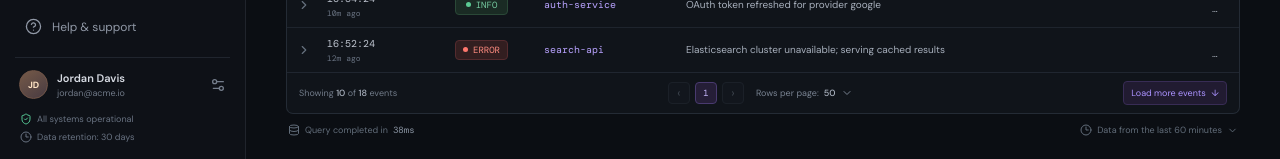
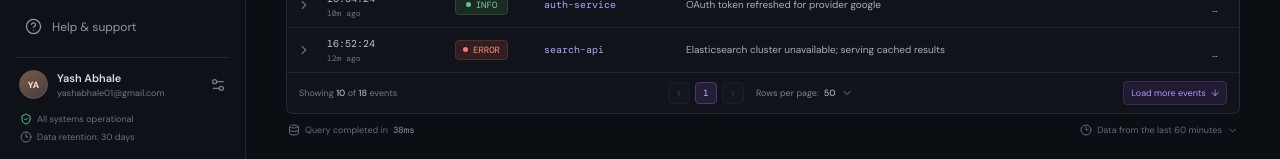
Before and after one commit to yashabhale/Axlero-Project2, a React (Vite) app in the folder frontend/: page / in a window 1280 px wide. Shown: the part 1002-1161 px from the top of the page. Built offline with nearby package versions, Linux system fonts and the light colour scheme.

Commit message:
Update side bar

```diff
--- a/frontend/src/components/Sidebar.jsx
+++ b/frontend/src/components/Sidebar.jsx
@@ -80,10 +80,10 @@ export default function Sidebar() {
           <span>Help &amp; support</span>
         </button>
         <button className="profile-button" type="button">
-          <span className="profile-avatar">JD</span>
+          <span className="profile-avatar">YA</span>
           <span className="profile-copy">
-            <span className="profile-name">Jordan Davis</span>
-            <span className="profile-email">jordan@acme.io</span>
+            <span className="profile-name">Yash Abhale</span>
+            <span className="profile-email">yashabhale01@gmail.com</span>
           </span>
           <Settings2 aria-hidden="true" size={16} />
         </button>
```
